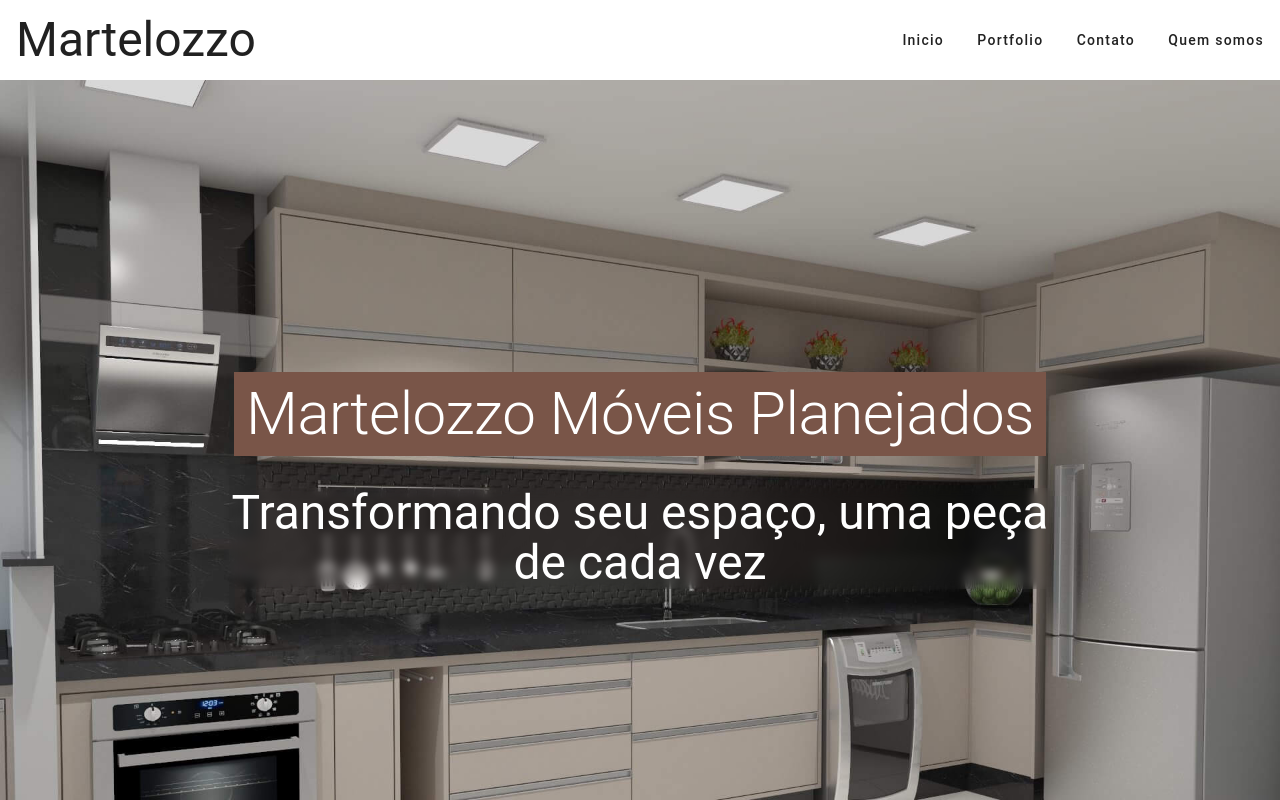
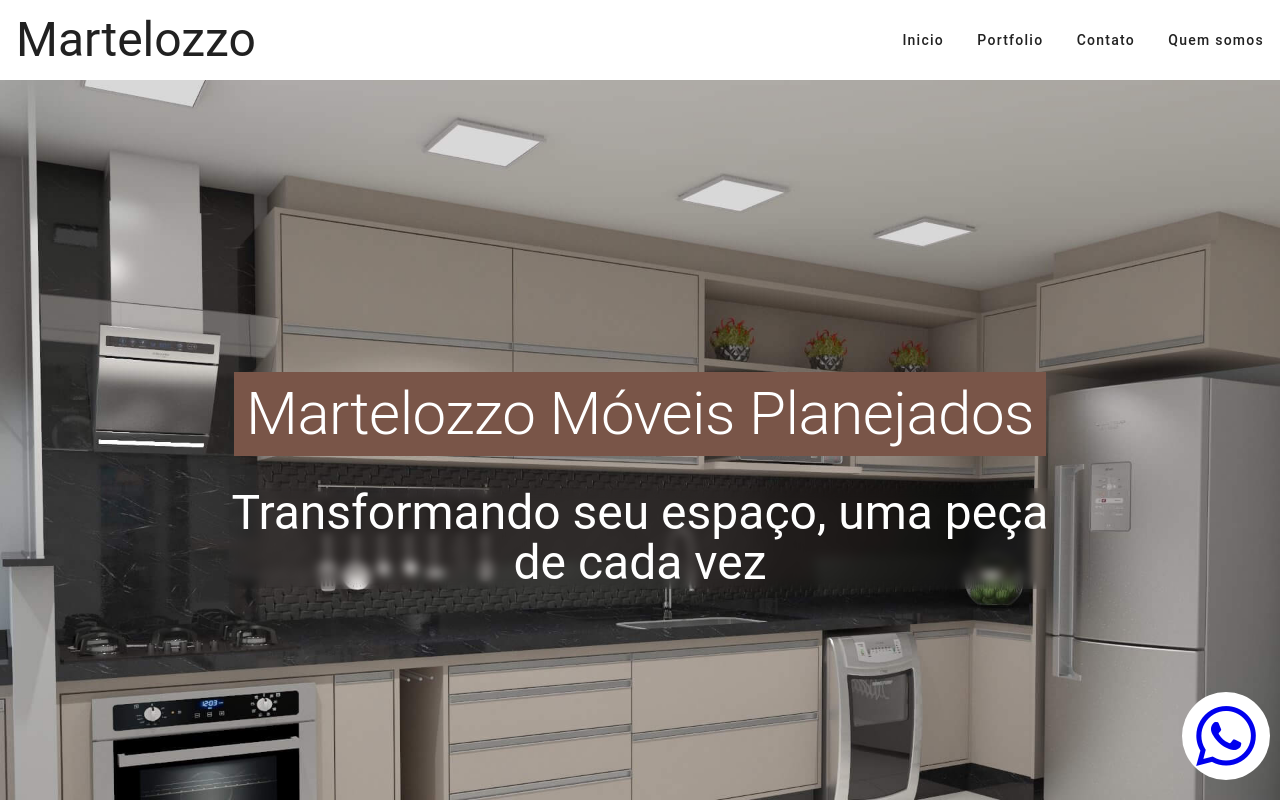
Before and after one commit to mhenrique94/martelozzo-imoveis, a Vue app: page / in a window 1280 px wide. Shown: the top 800 px of the page. Built offline with nearby package versions, Linux system fonts and the light colour scheme.

Commit message:
adds whatsapp button

```diff
--- a/src/components/Home/contato-section.vue
+++ b/src/components/Home/contato-section.vue
@@ -4,6 +4,7 @@
     <div class="contact-container">
       <div class="cc-inputs">
         <div class="cc-content">
+          Preencha e entraremos em contato!
           <v-form v-model="valid">
             <v-container class="form">
               <v-text-field v-model="name" label="Nome" required></v-text-field>
@@ -74,6 +75,7 @@
   flex-direction: row;
   min-height: 40vh;
   border-radius: 8px;
+  justify-content: center;
 }
 
 .contact-bg {
--- /dev/null
+++ b/src/components/Home/whatsapp-snippet.vue
@@ -0,0 +1,23 @@
+<template>
+  <div class="wa-icon">
+    <a href="https://api.whatsapp.com/send?phone=5515981630646&text=Ol%C3%A1!">
+      <v-icon icon="mdi-whatsapp" size="72"></v-icon>
+    </a>
+  </div>
+</template>
+<style>
+.wa-icon {
+  background-color: white;
+  border-radius: 50%;
+  padding: 8px;
+  color: #25d366;
+}
+
+a,
+a:visited,
+a:active,
+a:link {
+  text-decoration: none !important;
+  text-decoration-color: #25d366;
+}
+</style>
--- a/src/views/HomeView.vue
+++ b/src/views/HomeView.vue
@@ -4,11 +4,13 @@
     <portfolio />
     <contato />
     <quemSomos />
+    <whatsapp class="whatsapp" />
   </div>
 </template>
 
 <script>
 import hero from "../components/Home/hero-section.vue";
+import whatsapp from "../components/Home/whatsapp-snippet.vue";
 import portfolio from "../components/Home/portfolio-section.vue";
 import contato from "../components/Home/contato-section.vue";
 import quemSomos from "../components/Home/who-whe-are-section.vue";
@@ -21,7 +23,14 @@
     portfolio,
     contato,
     quemSomos,
+    whatsapp,
   },
 };
 </script>
-<style></style>
+<style>
+.whatsapp {
+  position: fixed;
+  right: 10px;
+  bottom: 20px;
+}
+</style>
```
Also changed, not shown: src/assets/whatsapp.svg (added).
